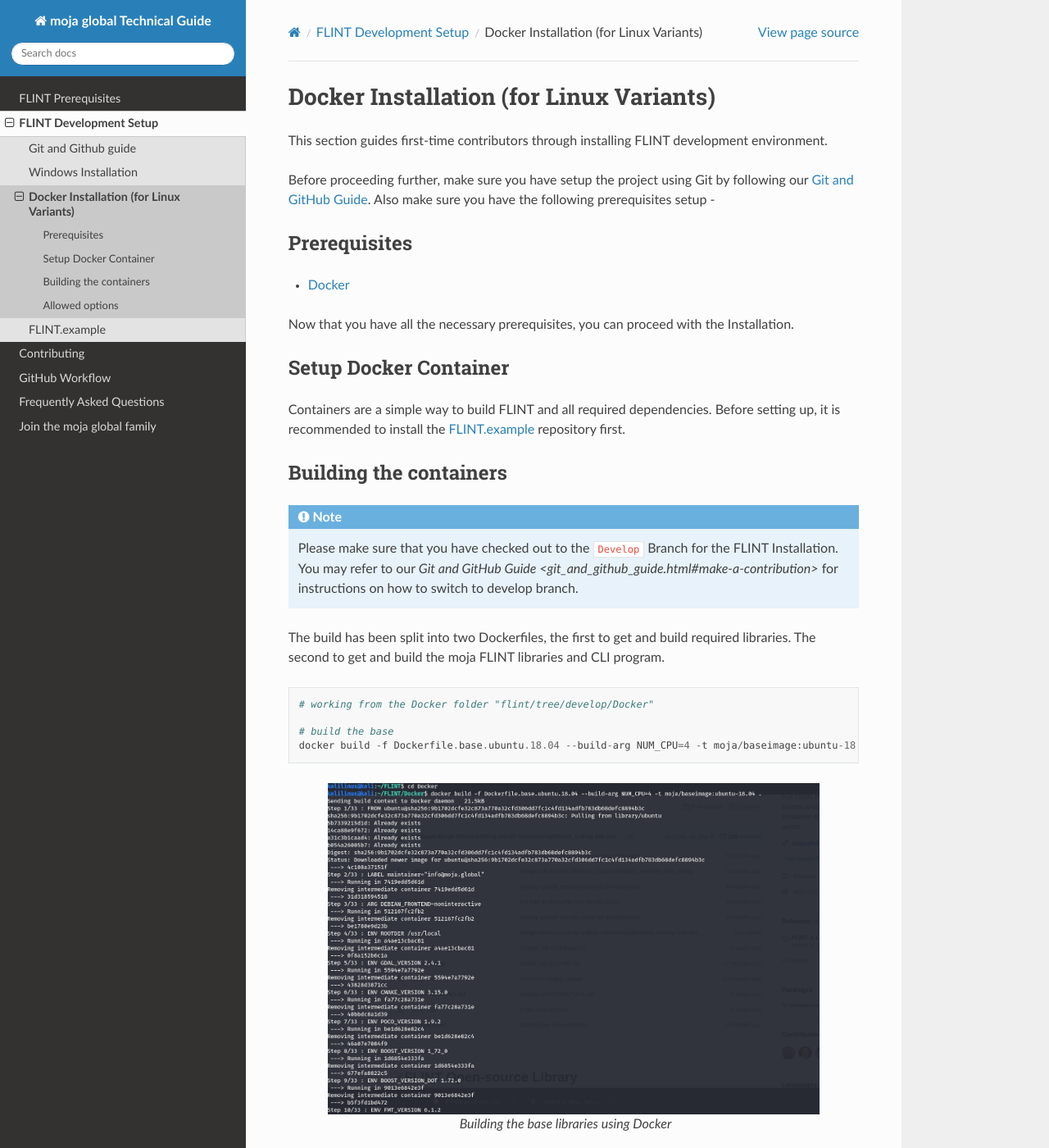
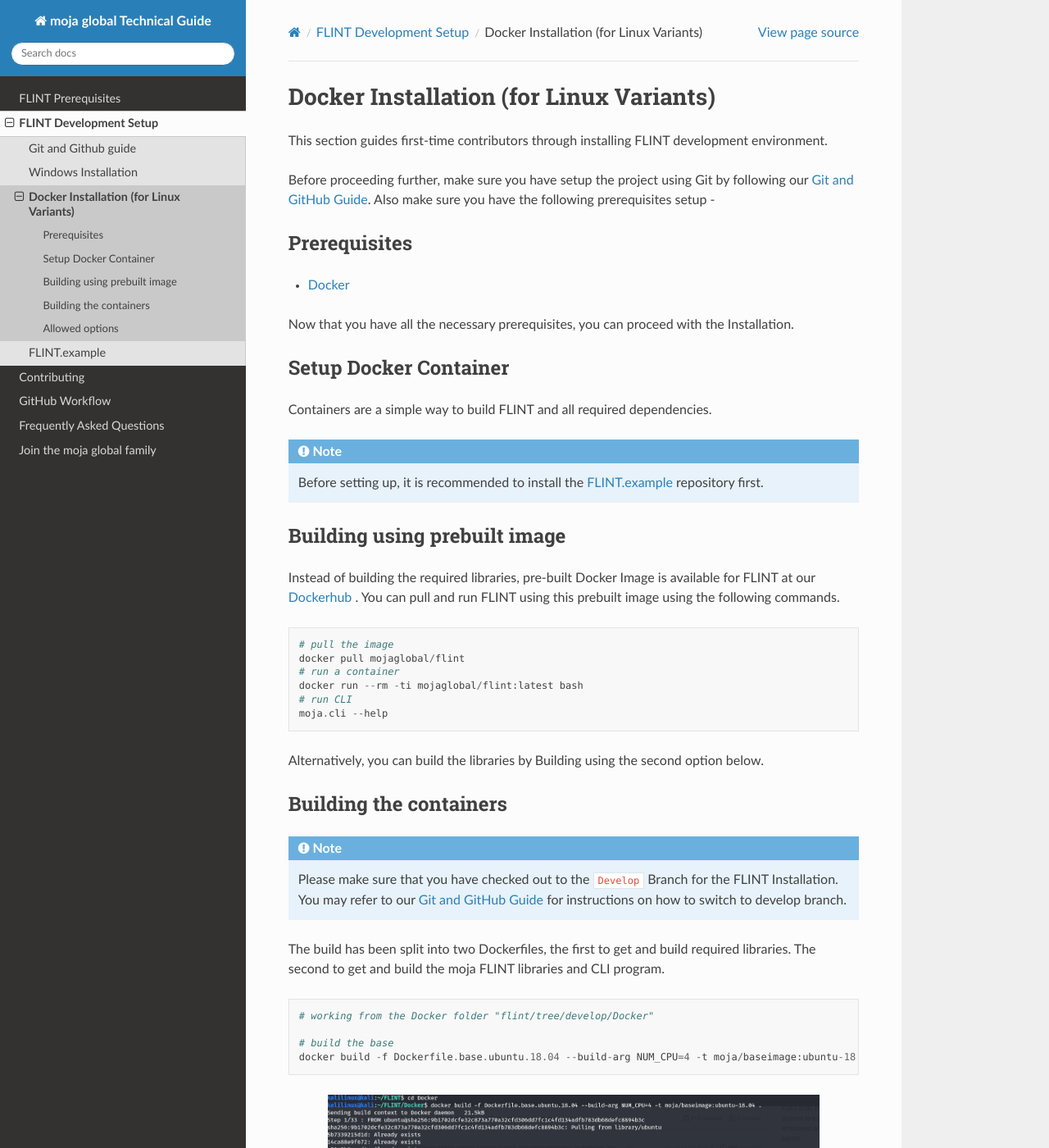
Before and after one commit to moja-global/moja_global_docs, a Sphinx documentation site: the page built from docs/DevelopmentSetup/docker_installation.rst, in a window 1280 px wide and 1400 px high. Shown: the whole window at 82% size. Built offline with Sphinx 7.4.7 and the Read the Docs theme 2.0.0, drawn with Linux system fonts in a browser that asks for light colours.

Commit message:
make changes in docker commands

```diff
--- a/docs/DevelopmentSetup/docker_installation.rst
+++ b/docs/DevelopmentSetup/docker_installation.rst
@@ -18,13 +18,33 @@
 Setup Docker Container
 ----------------------
 
-Containers are a simple way to build FLINT and all required dependencies. Before setting up, it is recommended to install the `FLINT.example <FLINT.example_installation.html>`_ repository first.
+Containers are a simple way to build FLINT and all required dependencies.
+
+.. note::
+   Before setting up, it is recommended to install the `FLINT.example <FLINT.example_installation.html>`_ repository first.
+
+Building using prebuilt image
+-----------------------------
+
+Instead of building the required libraries, pre-built Docker Image is available for FLINT at our `Dockerhub <https://hub.docker.com/r/mojaglobal/flint>`_ .
+You can pull and run FLINT using this prebuilt image using the following commands.
+
+::
+
+    # pull the image
+    docker pull mojaglobal/flint
+    # run a container
+    docker run --rm -ti mojaglobal/flint:latest bash
+    # run CLI
+    moja.cli --help
+
+Alternatively, you can build the libraries by Building using the second option below.
 
 Building the containers
 -----------------------
 
 .. note::
-   Please make sure that you have checked out to the ``Develop`` Branch for the FLINT Installation. You may refer to our `Git and GitHub Guide <git_and_github_guide.html#make-a-contribution>` for instructions on how to switch to develop branch.
+   Please make sure that you have checked out to the ``Develop`` Branch for the FLINT Installation. You may refer to our `Git and GitHub Guide <git_and_github_guide.html#make-a-contribution>`_ for instructions on how to switch to develop branch.
 
 The build has been split into two Dockerfiles, the first to get and build required libraries. The second to get and build the moja FLINT libraries and CLI program.
 ::
```
Also changed, not shown: docs/DevelopmentSetup/docker_installation_example.rst (+15 -1 lines).
